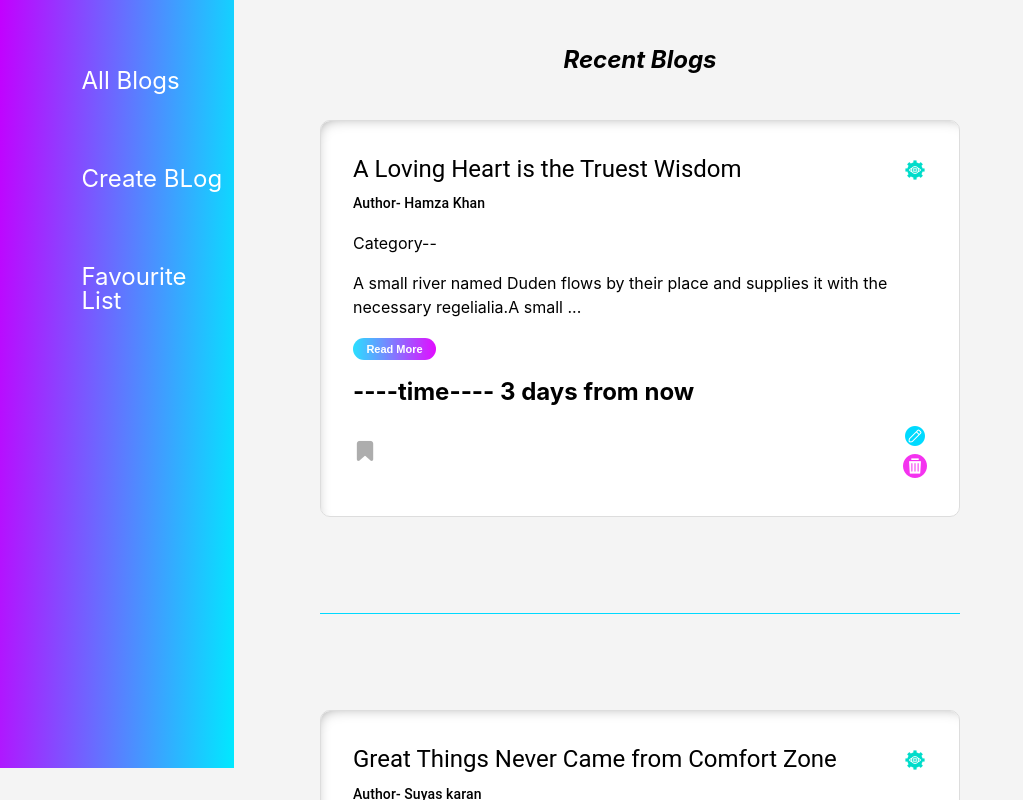
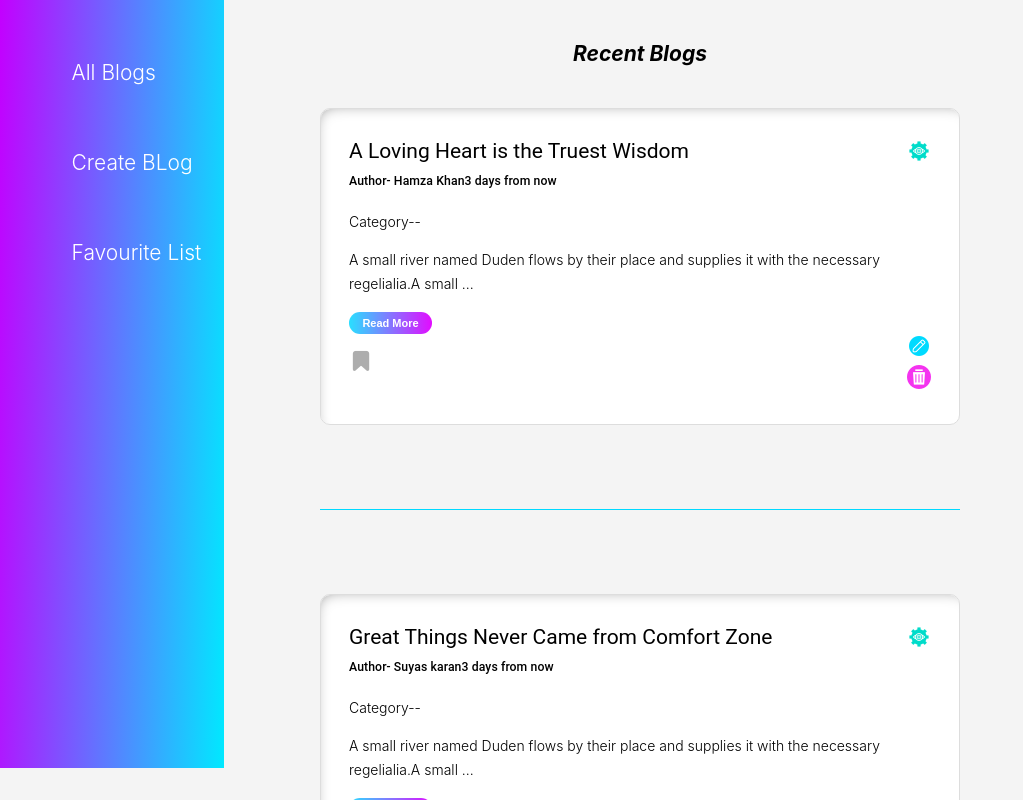
Before and after one commit to hamza-c247/vite-project, a React (Vite) app: page / in a window 1280 px wide. Shown: the top 800 px of the page, without its empty margins (0-1023 px from the left). Built offline with nearby package versions, Linux system fonts and the light colour scheme.

Commit message:
added infinite scroll

```diff
--- a/package.json
+++ b/package.json
@@ -11,7 +11,6 @@
   "dependencies": {
     "@emotion/react": "^11.10.5",
     "@emotion/styled": "^11.10.5",
-    "@material-ui/core": "^4.12.4",
     "@mui/icons-material": "^5.10.9",
     "@mui/material": "^5.10.13",
     "@reduxjs/toolkit": "^1.9.0",
@@ -22,6 +21,7 @@
     "react-bootstrap": "^2.6.0",
     "react-dom": "^18.2.0",
     "react-hook-form": "^7.39.3",
+    "react-infinite-scroll": "^0.1.5",
     "react-infinite-scroll-component": "^6.1.0",
     "react-redux": "^8.0.5",
     "react-router-dom": "^6.4.3",
--- a/src/AllRoute.jsx
+++ b/src/AllRoute.jsx
@@ -9,7 +9,6 @@ const AllRoute = () => {
     <Routes>
       <Route exact path="/" element={<AllPosts />} />
       <Route exact path="/AddPosts" element={<AddPosts />} />
-      <Route exact path="/AllPosts" element={<AllPosts />} />
       <Route exact path="/FavouritePosts" element={<FavouritePost />} />
       <Route exact path="/Users/:id/edit" element={<EditUserPost />} />
     </Routes>
--- a/src/App.css
+++ b/src/App.css
@@ -304,7 +304,7 @@ li > a:hover {
 .blog-data {
   width: 50%;
   margin: 0 auto;
-  padding-top: 3rem;
+  padding: 3rem 0px;
 }
 
 .single-post-wrapper {
--- a/src/Components/AddPosts.jsx
+++ b/src/Components/AddPosts.jsx
@@ -14,6 +14,8 @@ import SideMenu from "./Common/SideMenu";
 
 const AddPosts = () => {
   const [age, setAge] = useState("");
+  const [empty, setEmpty] = useState(true);
+
   const dispatch = useDispatch();
   const navigate = useNavigate();
   const { handleSubmit, control, reset } = useForm({
@@ -21,7 +23,7 @@ const AddPosts = () => {
       id: uuidv4(),
       firstName: "",
       lastName: "",
-      Title: "",
+      title: "",
       category: age,
       content: "",
       created_time: new Date(),
@@ -32,11 +34,19 @@ const AddPosts = () => {
   };
 
   const onSubmit = (data) => {
-    dispatch(addUser(data));
+    if(data.firstName!=="" && data.lastName!=="" && data.title!=="" && data.category!=="" &&data.content!==""){
+      dispatch(addUser(data));
+      setEmpty(false)
+    }
+    else if(data.firstName==="" && data.lastName==="" && data.title==="" && data.category==="" &&data.content===""){
+      setEmpty(true)
+    }
+
+
     reset({
       firstName: "",
       lastName: "",
-      Title: "",
+      title: "",
       category: "",
       content: "",
       time: "",
@@ -44,7 +54,8 @@ const AddPosts = () => {
     navigate("/");
   };
   return (
-    <>
+
+    <>{ console.log(empty)}
       <div className="sidebar-wrapper">
         <div className="menubar">
           <SideMenu></SideMenu>
@@ -157,13 +168,23 @@ const AddPosts = () => {
               />
             </div>
             <div className="btn-wrapper">
-              <button
-                className="btn-hover color-7"
+
+              {empty? <button
+                className={`btn-hover color-7 `}
                 type="submit"
                 color="secondary"
+
               >
                 Create new Blog
-              </button>
+              </button>: <button
+                className={`btn-hover color-7 `}
+                type="submit"
+                color="secondary"
+                disabled
+              >
+                Create new Blog
+              </button>}
+
             </div>
           </form>
         </div>
--- a/src/Components/AllPosts.jsx
+++ b/src/Components/AllPosts.jsx
@@ -1,5 +1,4 @@
 import React, { useState } from "react";
-import { Grid } from "@material-ui/core";
 import AllpostUsers from "./AllpostUsers";
 import { useSelector } from "react-redux";
 import SideMenu from "./Common/SideMenu";
@@ -7,8 +6,8 @@ import InfiniteScroll from "react-infinite-scroll-component";
 
 const AllPosts = () => {
   const Users = useSelector((state) => state.User.Users);
-  const [data, setData] = useState(Users);
-  const [page, setPage] = useState(0),
+  const [data, setData] = useState(Users.slice(0, 5));
+  const [page, setPage] = useState(1),
     maxPage = Math.ceil(data.length / 5);
 
   console.log("maxpage", maxPage);
@@ -22,6 +21,7 @@ const AllPosts = () => {
     // 20 more records in 1.5 secs
     setTimeout(() => {
       setPage((page + 1) % maxPage);
+      setData([...data, ...Users.slice(page * 5, page * 5 + 5)]);
     }, 1500);
   };
   console.log("page", (page + 1) % maxPage);
@@ -37,7 +37,10 @@ const AllPosts = () => {
   };
 
   return (
+
+
     <>
+    {console.log("dataaa",data)}
       <div className="menubar">
         <SideMenu></SideMenu>
       </div>
@@ -52,11 +55,12 @@ const AllPosts = () => {
           dataLength={Users.length} //This is important field to render the next data
           next={fetchMoreData}
           hasMore={true}
-          onScroll={onPrevPage}
+          // onScroll={onPrevPage}
           loader={<h4>Loading...</h4>}
         >
-          {data.slice(page * 5, 5 * (page + 1)).map((user) => (
+          {data.map((user) => (
             <AllpostUsers key={user.id} user={user} />
+
           ))}
         </InfiniteScroll>
       </div>
--- a/src/Components/AllpostUsers.jsx
+++ b/src/Components/AllpostUsers.jsx
@@ -17,6 +17,7 @@ const AllpostUsers = ({ user }) => {
   const dispatch = useDispatch();
   const handleDelete = () => {
     dispatch(deleteUser(id));
+
   };
 
   useEffect(() => {
@@ -58,18 +59,20 @@ const AllpostUsers = ({ user }) => {
           </Link>
         </Box>
 
-        <Typography variant="subtitle2" gutterBottom>
-          Author- {firstName} {lastName}
-        </Typography>
+        <Box display="flex" alignItems="center">
+          <Typography variant="subtitle2" gutterBottom>
+            Author- {firstName} {lastName}
+          </Typography>
+          <Typography variant="subtitle2" gutterBottom>
+            <TimeAgo date={created_time} />
+          </Typography>
+        </Box>
 
         <p>Category--{category}</p>
-        <p>{isReadmore ? content : `${content.slice(0, 100)} ...`}</p>
+        <p>{isReadmore ? content : `${content&&content.slice(0, 100)} ...`}</p>
         <button className="btn-hover1 color-7" onClick={showContent}>
           {isReadmore ? "...Read less" : "Read More"}
         </button>
-        <h2>
-          ----time---- <TimeAgo date={created_time} />
-        </h2>
 
         <div className="icons-wrapper">
           <div>
--- a/src/Components/EditUserPost.jsx
+++ b/src/Components/EditUserPost.jsx
@@ -1,10 +1,10 @@
 import React, { useEffect, useState } from "react";
 import { useForm, Controller } from "react-hook-form";
-import { TextField, Button, InputLabel, Select } from "@material-ui/core";
+import { TextField, Button, InputLabel, Select } from "@mui/material";
 import { useDispatch, useSelector } from "react-redux";
 import { useParams, useNavigate } from "react-router-dom";
 import { getUser, clearUser, updateUser } from "../Redux/Initial/Userslice";
-import { Box } from "@mui/system";
+import { Box } from "@mui/material";
 import { FormControl, MenuItem } from "@mui/material";
 import SideMenu from "./Common/SideMenu";
 
@@ -26,7 +26,7 @@ const EditUserPost = () => {
   const params = useParams();
   let history = useNavigate();
   const dispatch = useDispatch();
-  const Users = useSelector((state) => state.User.User);
+  const Users = useSelector((state) => state);
   useEffect(() => {
     dispatch(getUser(params.id));
     return () => {
@@ -36,6 +36,7 @@ const EditUserPost = () => {
 
   useEffect(() => {
     reset(Users);
+    console.log("awdpwdpwpdwd",Users)
   }, [Users]);
 
   const handleChange = (event) => {
--- a/src/Redux/Initial/Userslice.js
+++ b/src/Redux/Initial/Userslice.js
@@ -3,6 +3,18 @@ import { createSlice } from "@reduxjs/toolkit";
 export const Userslice = createSlice({
   name: "user",
   initialState: {
+
+    data:[
+      {
+        id: "",
+        title: "",
+        firstName:"" ,
+        lastName:"",
+        created_time:"" ,
+        content:"",
+
+      },
+    ],
     Users: [
       {
         id: 1,
@@ -94,7 +106,7 @@ export const Userslice = createSlice({
       );
     },
     deleteUser: (state, action) => {
-      state.Users = state.Users.filter((el) => el.id != action.payload);
+      state.data = state.data.filter((el) => el.id != action.payload);
     },
   },
 });
--- a/src/index.css
+++ b/src/index.css
@@ -1,6 +1,6 @@
 :root {
   font-family: Inter, Avenir, Helvetica, Arial, sans-serif;
-  font-size: 16px;
+  font-size: 14px;
   line-height: 24px;
-  font-weight: 400;
+  font-weight: 300;
 }
```
Also changed, not shown: 1 other file (tests, documents, lock files or other folders).
